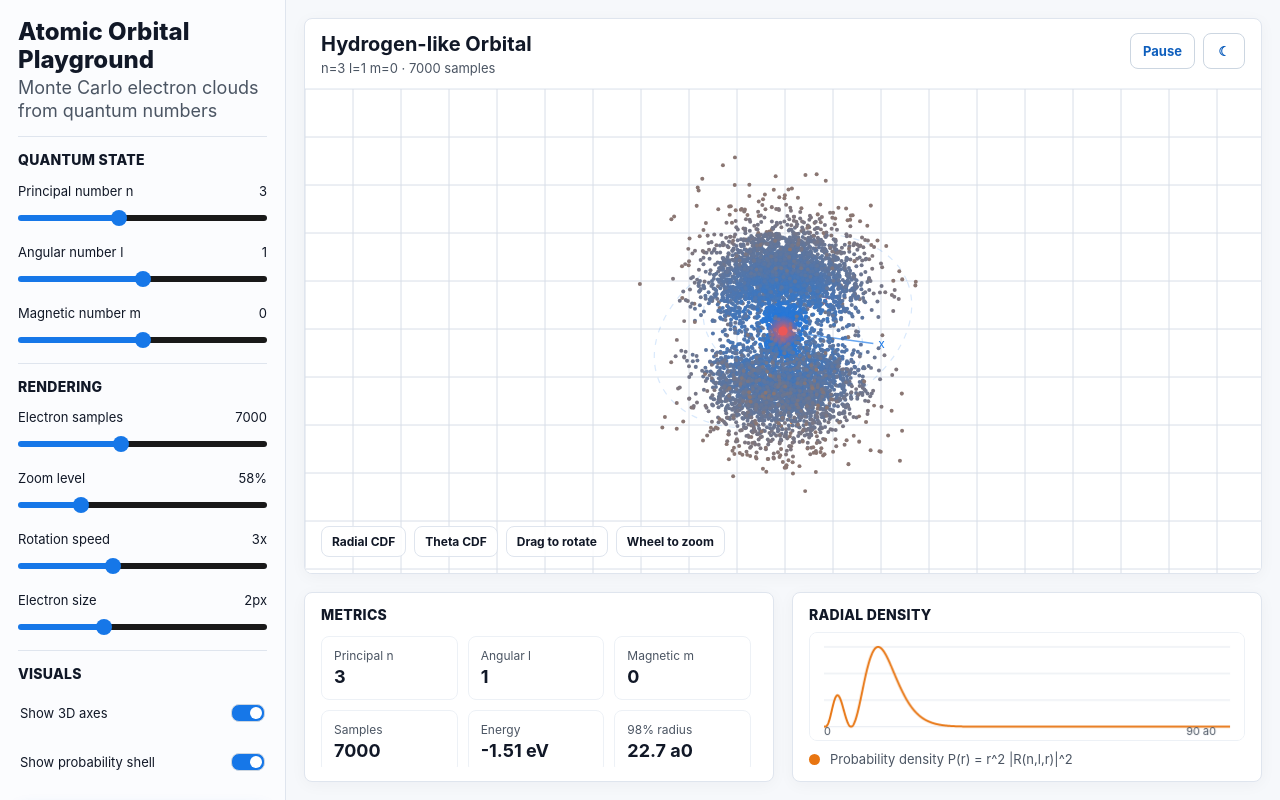
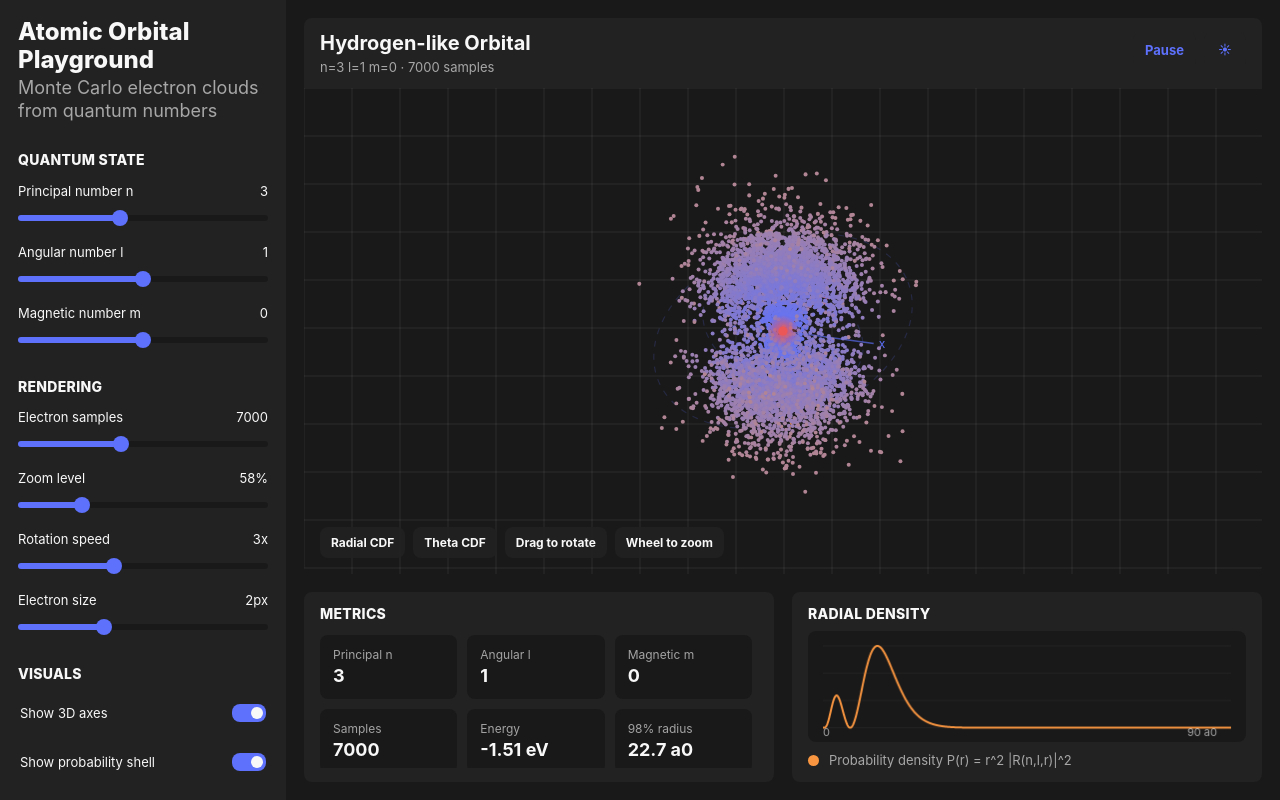
Before and after one commit to cog-ai-intheshell/atom, a plain HTML site: page index.html in a window 1280 px wide. Drawn offline with Linux system fonts and the light colour scheme; animation ran at ten frames a second.

Commit message:
Default to dark mode

```diff
--- a/index.html
+++ b/index.html
@@ -579,7 +579,7 @@
       }
     </style>
   </head>
-  <body data-theme="light">
+  <body data-theme="dark">
     <div class="app-shell">
       <aside class="sidebar" aria-label="Control panel">
         <div class="sidebar-inner">
@@ -658,7 +658,7 @@
           <header class="sim-header">
             <div class="header-actions">
               <button id="pauseButton" class="header-button" type="button" aria-pressed="false">Pause</button>
-              <button id="themeToggle" class="header-button" type="button" aria-label="Enable dark mode" aria-pressed="false" title="Enable dark mode">☾</button>
+              <button id="themeToggle" class="header-button" type="button" aria-label="Enable light mode" aria-pressed="true" title="Enable light mode">☀</button>
             </div>
             <h2>Hydrogen-like Orbital</h2>
             <p id="stateTitle">n=3 l=1 m=0 · 7000 samples</p>
@@ -1234,7 +1234,7 @@
       });
 
       readState();
-      applyTheme(localStorage.getItem("atom-playground-theme") || "light");
+      applyTheme(localStorage.getItem("atom-playground-theme") || "dark");
       generateOrbital();
       drawScene();
     </script>
```
